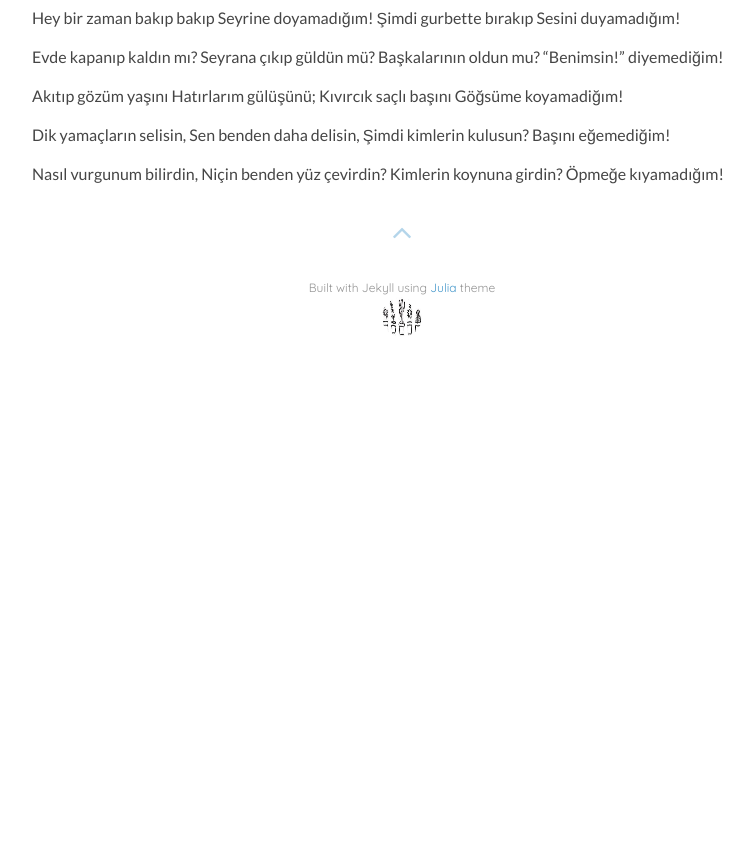
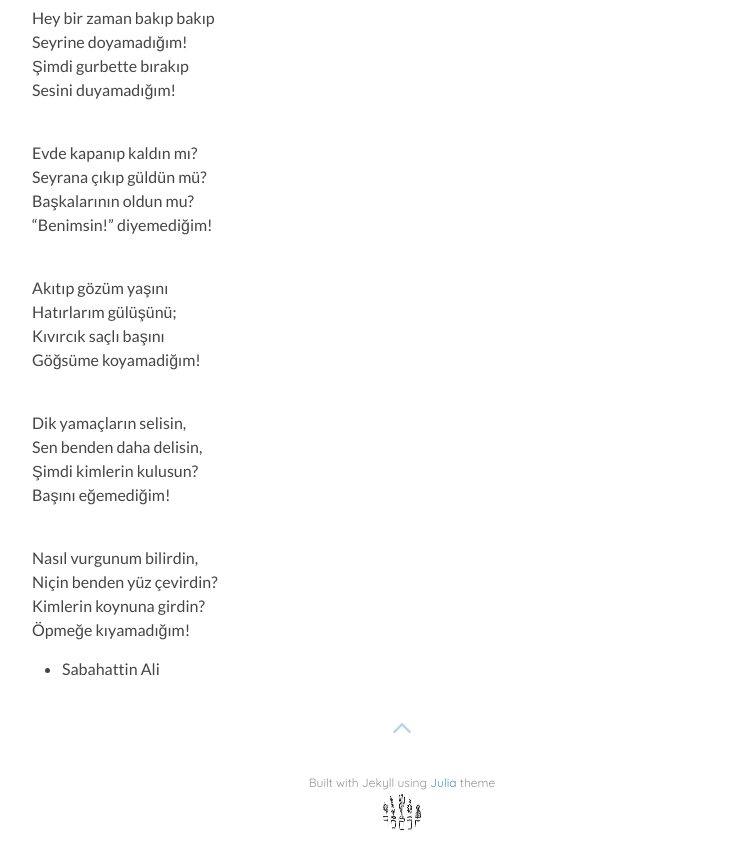
Before and after one commit to volkanto/volkanto.github.io, a Jekyll site: the page built from _posts/2018-06-09-kiyamadigim.md, in a window 1280 px wide. Shown: the part 515-1383 px from the top of the page, without its empty margins (238-991 px from the left). Built offline with Jekyll 4.4.1, drawn with Linux system fonts in a browser that asks for light colours; nearby versions of some CDN libraries; comment, search, counter and statistics services are not loaded; before the commit the page ends 900 px from its top, so only the background shows below that.

Commit message:
new post added

```diff
--- a/_posts/2018-06-09-kiyamadigim.md
+++ b/_posts/2018-06-09-kiyamadigim.md
@@ -8,27 +8,29 @@ tags: video music
 
 <center><iframe width="560" height="315" src="https://youtu.be/IOd4Bhd-bWA" frameborder="0" allowfullscreen></iframe></center>
 
-Hey bir zaman bakıp bakıp
-Seyrine doyamadığım!
-Şimdi gurbette bırakıp
-Sesini duyamadığım!
+Hey bir zaman bakıp bakıp <br/>
+Seyrine doyamadığım! <br/>
+Şimdi gurbette bırakıp <br/>
+Sesini duyamadığım! <br/> <br/>
 
-Evde kapanıp kaldın mı?
-Seyrana çıkıp güldün mü?
-Başkalarının oldun mu?
-"Benimsin!" diyemediğim!
+Evde kapanıp kaldın mı? <br/>
+Seyrana çıkıp güldün mü? <br/>
+Başkalarının oldun mu? <br/>
+"Benimsin!" diyemediğim! <br/> <br/>
 
-Akıtıp gözüm yaşını
-Hatırlarım gülüşünü;
-Kıvırcık saçlı başını
-Göğsüme koyamadiğım!
+Akıtıp gözüm yaşını <br/>
+Hatırlarım gülüşünü; <br/>
+Kıvırcık saçlı başını <br/>
+Göğsüme koyamadiğım! <br/> <br/>
 
-Dik yamaçların selisin,
-Sen benden daha delisin,
-Şimdi kimlerin kulusun?
-Başını eğemediğim!
+Dik yamaçların selisin, <br/>
+Sen benden daha delisin, <br/>
+Şimdi kimlerin kulusun? <br/>
+Başını eğemediğim! <br/> <br/>
 
-Nasıl vurgunum bilirdin,
-Niçin benden yüz çevirdin?
-Kimlerin koynuna girdin?
-Öpmeğe kıyamadığım!
+Nasıl vurgunum bilirdin, <br/>
+Niçin benden yüz çevirdin? <br/>
+Kimlerin koynuna girdin? <br/>
+Öpmeğe kıyamadığım! <br/>
+
+- Sabahattin Ali
```
